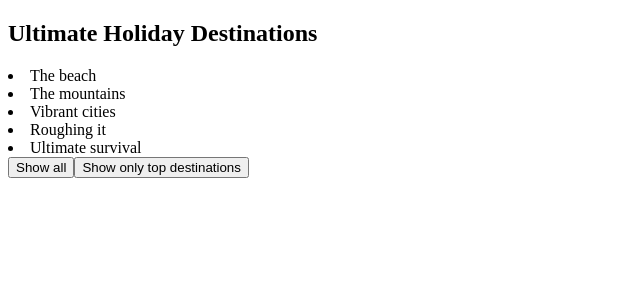
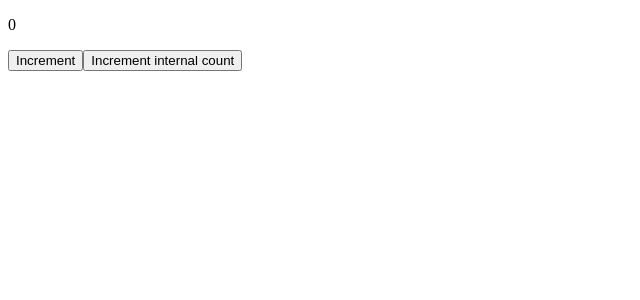
Before and after one commit to FloreaCT/Learning_React, a React (Create React App) app: page / in a window 1280 px wide. Shown: the top 300 px of the page, without its empty margins (0-640 px from the left). Built offline with nearby package versions, Linux system fonts and the light colour scheme.

Commit message:
Learned about useEffect hook

```diff
--- a/src/App.js
+++ b/src/App.js
@@ -1,9 +1,9 @@
 import React from 'react';
-import UltimateHolidayList from './UltimateHolidayList';
+import Counter from './Counter';
 
 const App = () => (
     <main>
-        <UltimateHolidayList />
+        <Counter />
     </main>
 );
 
--- a/src/Counter.js
+++ b/src/Counter.js
@@ -1,19 +1,36 @@
-import React, {useState} from 'react';
+import React, {Fragment, useState, useEffect} from 'react';
 import InteractiveView from './InteractiveView';
 
 const Counter = () => {
 
     const [counter, setCounter] = useState(0);
+    const [internalCount, setInternalCount] = useState(0);
+
+    useEffect(()=>{
+        document.title = `Counter set to ${counter} | Ultimate Counter`
+        console.log("Title was set")
+    }, [counter])
+
+    const onCountClickHandler = () =>{
+        setInternalCount(i => i + 1)
+    }
 
     const onIncrementHandler = () => {
         setCounter(c => c + 1);
     }
 
-    return (<InteractiveView
-    value = {counter}
-    onAction={onIncrementHandler}
-    actionText="Increment"
-        />)
+    console.log('Main render return');
+
+    return (<Fragment>
+        <p>{counter}</p>
+        <button type="button" onClick={onIncrementHandler}>Increment</button>
+        <button type="button" onClick={onCountClickHandler}>Increment internal count</button>
+    </Fragment>)
+    // return (<InteractiveView
+    // value = {counter}
+    // onAction={onIncrementHandler}
+    // actionText="Increment"
+    //     />)
 }
 
 export default Counter
```
Also changed, not shown: src/UltimateList.js (added, +24 -0 lines).
